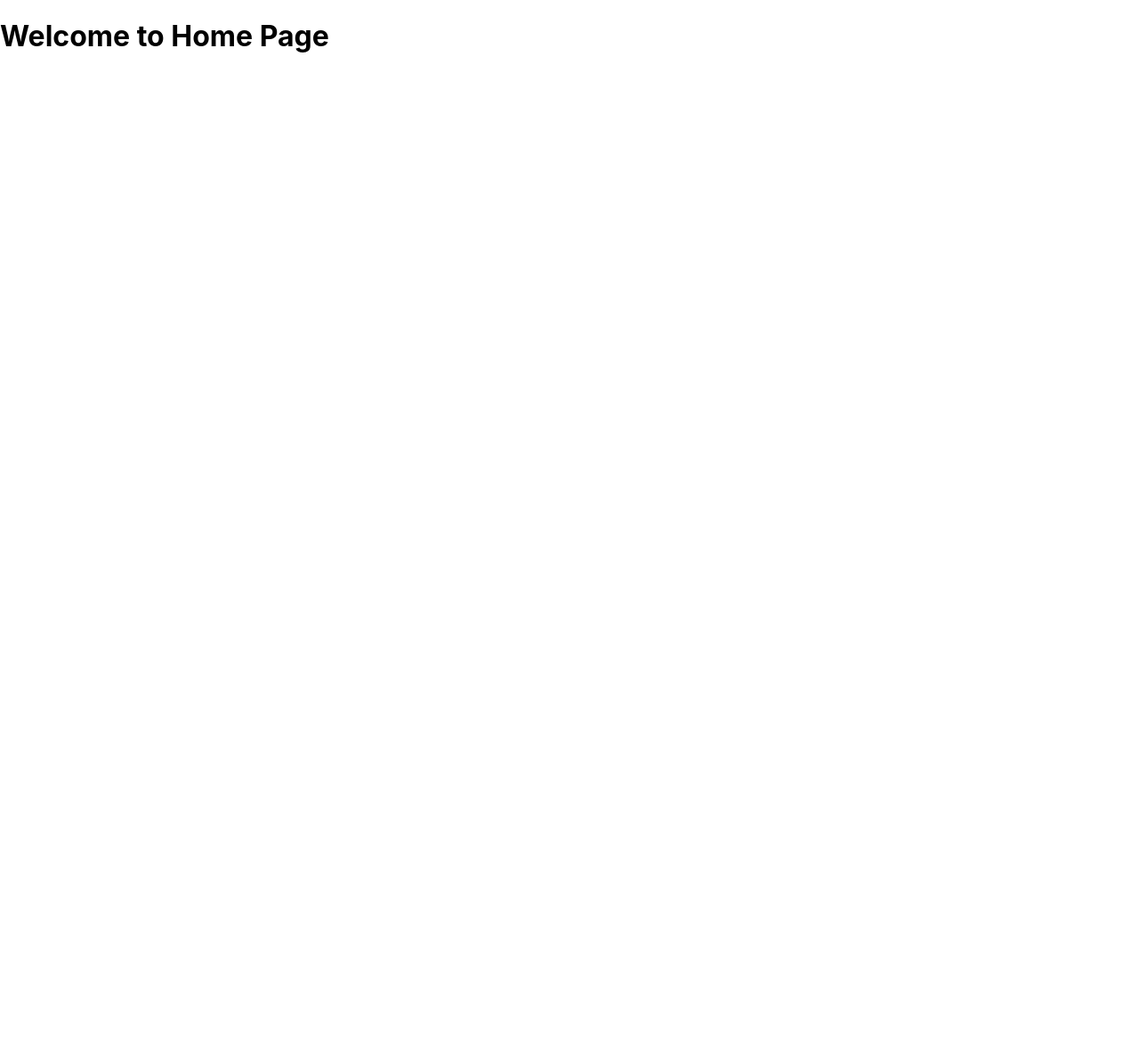
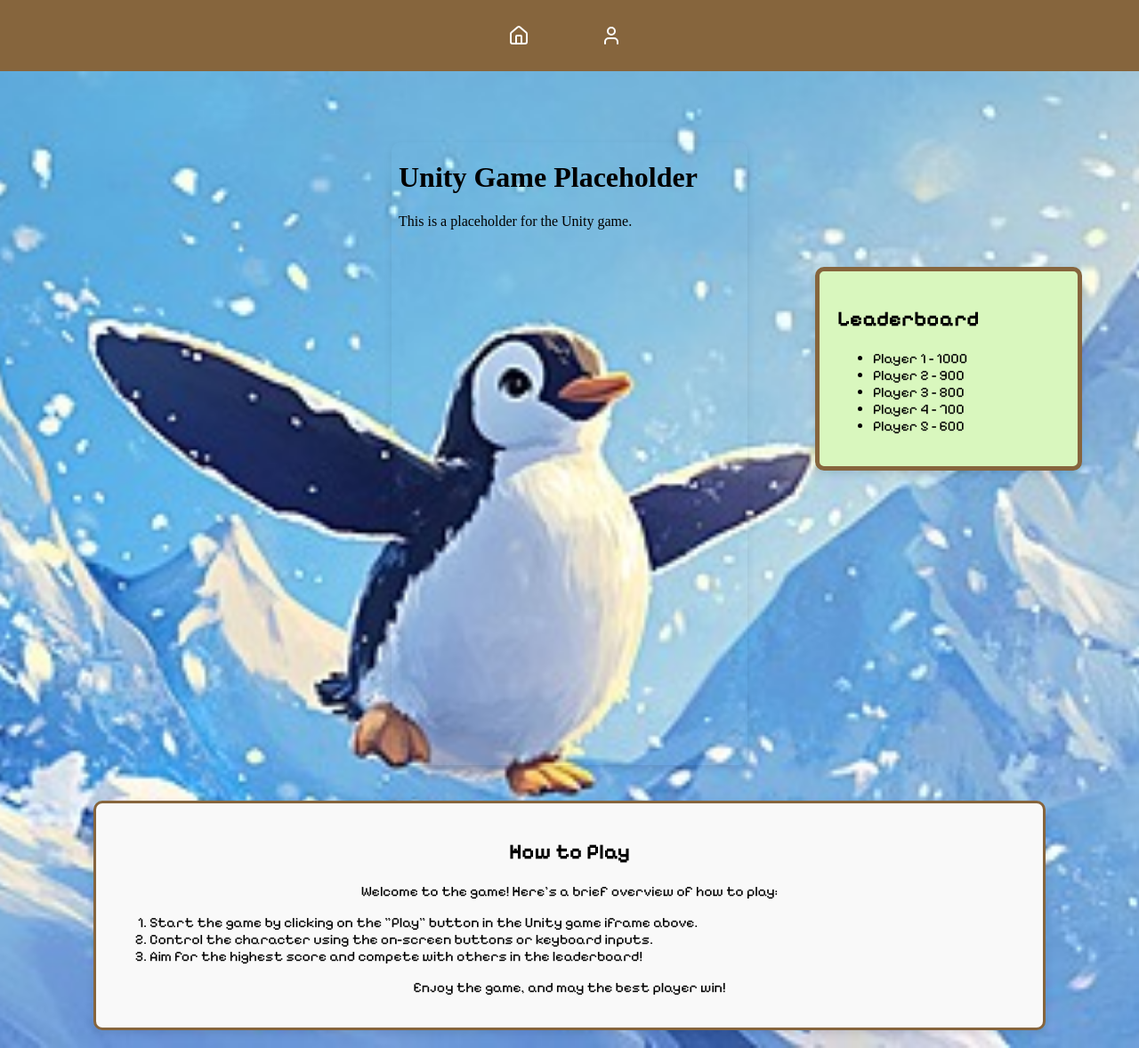
Before and after one commit to RavdeepAulakh/SFUSurgeHacks2025, a React (Create React App) app: page / in a window 1280 px wide. Shown: the whole page at 89% size. Before the commit the page ends 800 px from the top, so only its background shows below. Built offline with nearby package versions, Linux system fonts and the light colour scheme.

Commit message:
Finished home page

```diff
--- a/package.json
+++ b/package.json
@@ -5,6 +5,7 @@
   "dependencies": {
     "@babel/plugin-proposal-private-property-in-object": "^7.21.11",
     "cra-template": "1.2.0",
+    "lucide-react": "^0.475.0",
     "react": "^19.0.0",
     "react-dom": "^19.0.0",
     "react-router-dom": "^7.1.5",
--- /dev/null
+++ b/public/unity/index.html
@@ -0,0 +1,12 @@
+<!DOCTYPE html>
+<html lang="en">
+  <head>
+    <meta charset="UTF-8" />
+    <meta name="viewport" content="width=device-width, initial-scale=1.0" />
+    <title>Unity Game Placeholder</title>
+  </head>
+  <body>
+    <h1>Unity Game Placeholder</h1>
+    <p>This is a placeholder for the Unity game.</p>
+  </body>
+</html>
--- a/src/App.jsx
+++ b/src/App.jsx
@@ -2,10 +2,12 @@ import React from "react";
 import { BrowserRouter as Router, Routes, Route } from "react-router-dom";
 import Home from "./pages/Home";
 import About from "./pages/About";
+import Navbar from "./components/Navbar";
 
 function App() {
   return (
     <Router>
+      <Navbar />
       <Routes>
         <Route path="/" element={<Home />} />
         <Route path="/about" element={<About />} />
--- /dev/null
+++ b/src/components/Navbar.jsx
@@ -0,0 +1,82 @@
+import { Link } from "react-router-dom";
+import { Home, User } from "lucide-react";
+import { useState } from "react";
+
+const Navbar = () => {
+
+    console.log("navbar rendered");
+  const [hovered, setHovered] = useState({ home: false, about: false });
+
+  return (
+    <nav style={{
+      display: "flex",
+      justifyContent: "center",
+      alignItems: "center",
+      gap: "50px",
+      padding: "10px",
+      background: "#86653D",
+      height: "60px",
+      color: "white"
+    }}>
+
+      {/* Home Button */}
+      <Link
+        to="/"
+        onMouseEnter={() => setHovered({ ...hovered, home: true })}
+        onMouseLeave={() => setHovered({ ...hovered, home: false })}
+        style={{
+          display: "flex",
+          alignItems: "center",
+          justifyContent: "center",
+          gap: hovered.home ? "15px" : "10px",
+          padding: "10px",
+          borderRadius: "5px",
+          textDecoration: "none",
+          color: "white",
+          boxShadow: hovered.home ? "0px 4px 10px rgba(255, 255, 255, 0.3)" : "none",
+          transition: "box-shadow 0.3s, gap 0.3s ease-in-out"
+        }}
+      >
+        <Home size={24} />
+        <span style={{
+          display: "inline-block",
+          width: hovered.home ? "60px" : "0px",
+          overflow: "hidden",
+          whiteSpace: "nowrap",
+          transition: "width 0.5s ease-in-out",
+        }}>Home</span>
+      </Link>
+
+      {/* About Button */}
+      <Link
+        to="/about"
+        onMouseEnter={() => setHovered({ ...hovered, about: true })}
+        onMouseLeave={() => setHovered({ ...hovered, about: false })}
+        style={{
+          display: "flex",
+          alignItems: "center",
+          justifyContent: "center",
+          gap: hovered.about ? "15px" : "10px",
+          padding: "10px",
+          borderRadius: "5px",
+          textDecoration: "none",
+          color: "white",
+          boxShadow: hovered.about ? "0px 4px 10px rgba(255, 255, 255, 0.3)" : "none",
+          transition: "box-shadow 0.3s, gap 0.3s ease-in-out"
+        }}
+      >
+        <User size={24} />
+        <span style={{
+          display: "inline-block",
+          width: hovered.about ? "65px" : "0px",
+          overflow: "hidden",
+          whiteSpace: "nowrap",
+          transition: "width 0.5s ease-in-out",
+        }}>About</span>
+      </Link>
+
+    </nav>
+  );
+};
+
+export default Navbar;
--- a/src/pages/Home.jsx
+++ b/src/pages/Home.jsx
@@ -1,9 +1,108 @@
-import React from "react";
+import React, { useState } from "react";
 
 function Home() {
+  // Example leaderboard players
+  const [players, setPlayers] = useState([
+    { name: "Player 1", score: 1000 },
+    { name: "Player 2", score: 900 },
+    { name: "Player 3", score: 800 },
+    { name: "Player 4", score: 700 },
+    { name: "Player 5", score: 600 }
+  ]);
+
+  // Add a new player dynamically
+  const addPlayer = (name, score) => {
+    setPlayers([...players, { name, score }]);
+  };
+
   return (
-    <div>
-      <h1>Welcome to Home Page</h1>
+    <div
+      style={{
+        display: "flex",
+        justifyContent: "center",
+        alignItems: "center",
+        flexDirection: "column",
+        minHeight: "100vh",  // Ensure the container takes up at least the full viewport height
+        backgroundImage: "url('/penguinBackground.jpg')", // Background image
+        backgroundSize: "cover", // Ensures the image covers the entire screen
+        backgroundPosition: "center", // Centers the background image
+        backgroundRepeat: "no-repeat", // Prevents repeating the image
+        position: "relative", // Necessary to keep the leaderboard and other content on top of the background
+        fontFamily: "'Pixelify Sans', sans-serif",
+      }}
+    >
+      {/* Unity Game iframe */}
+      <div
+        style={{
+          display: "flex",
+          justifyContent: "center",
+          alignItems: "center",
+          marginTop: "80px", // Added marginTop to create space between navbar and iframe
+          marginBottom: "20px", // Space between iframe and leaderboard
+        }}
+      >
+        <iframe
+          src="/unity/index.html"
+          width="400px" // Smaller width for a portrait effect
+          height="700px" // Larger height for a portrait effect
+          style={{
+            borderRadius: "10px",
+            boxShadow: "0 4px 10px rgba(0, 0, 0, 0.1)",
+          }}
+          title="Unity Game"
+          frameBorder="0"
+        />
+      </div>
+
+      {/* Leaderboard Section */}
+      <div
+        style={{
+          position: "absolute", // Position it absolutely
+          top: "20%", // Position it slightly higher up
+          right: "5%", // Place it on the right side
+          width: "250px", // Smaller width for the leaderboard
+          backgroundColor: "#d9f7be", // Light green background
+          border: "5px solid #86653D", // Light brown border
+          padding: "20px",
+          borderRadius: "10px",
+          boxShadow: "0 4px 10px rgba(0, 0, 0, 0.1)",
+          maxHeight: "80vh", // Make sure it doesn't overflow the screen vertically
+          overflowY: "auto", // Allow scrolling if it overflows
+        }}
+      >
+        <h2>Leaderboard</h2>
+        <ul>
+          {players.map((player, index) => (
+            <li key={index}>
+              {player.name} - {player.score}
+            </li>
+          ))}
+        </ul>
+      </div>
+
+      {/* How to Play Section */}
+      <div
+        style={{
+          width: "80%", // Make it smaller than the full width
+          backgroundColor: "#f9f9f9", // Light background
+          border: "3px solid #86653D", // Light brown border
+          padding: "20px",
+          borderRadius: "10px",
+          boxShadow: "0 4px 10px rgba(0, 0, 0, 0.1)",
+          textAlign: "center",
+          marginTop: "20px", // Space between iframe and how-to-play section
+          marginBottom: "20px",
+        }}
+      >
+        <h2>How to Play</h2>
+        <p>Welcome to the game! Here’s a brief overview of how to play:</p>
+        <ol style={{ textAlign: "left" }}>
+          <li>Start the game by clicking on the "Play" button in the Unity game iframe above.</li>
+          <li>Control the character using the on-screen buttons or keyboard inputs.</li>
+          <li>Aim for the highest score and compete with others in the leaderboard!</li>
+        </ol>
+        <p>Enjoy the game, and may the best player win!</p>
+      </div>
     </div>
   );
 }
```
Also changed, not shown: public/penguinBackground.jpg (added), 1 other file (tests, documents, lock files or other folders).
